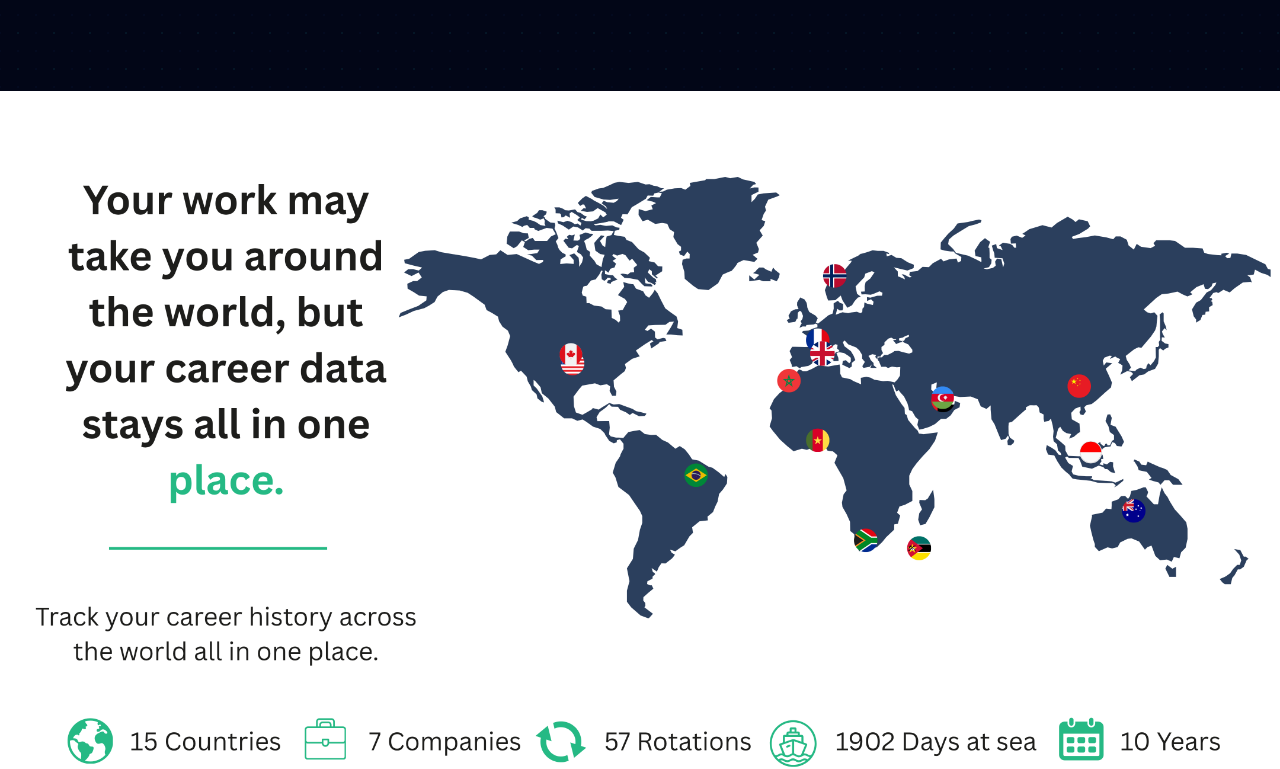
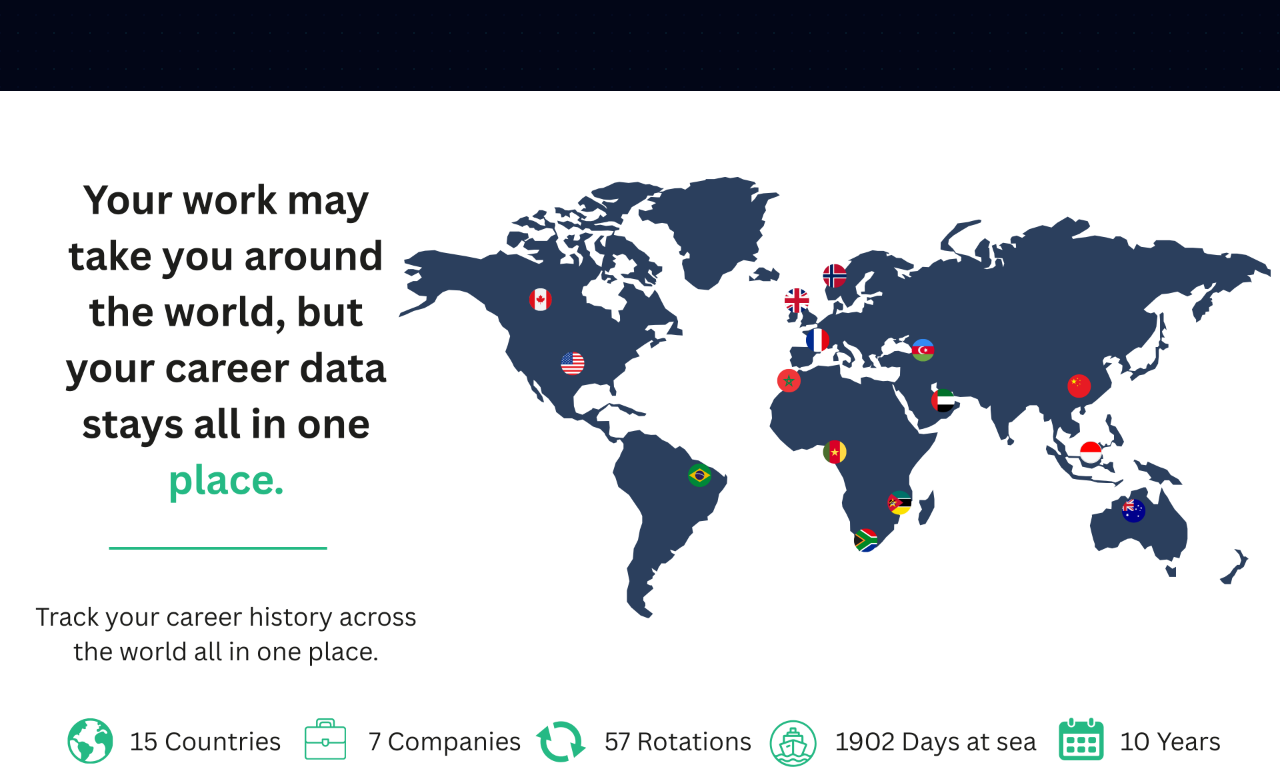
Before and after one commit to nowayjosay/cledger-website, a website: page index.html in a window 1280 px wide. Shown: the part 2143-2912 px from the top of the page. Drawn offline with Linux system fonts and the light colour scheme.

Commit message:
Update Section 4 image reference

```diff
--- a/index.html
+++ b/index.html
@@ -228,7 +228,7 @@
          ================================================ -->
     <section class="world-section">
       <img
-        src="public/Portrait_Page_Orientation_20260715_105335_0000.png"
+        src="public/Portrait_Page_Orientation_20260715_123905_0000.png"
         alt="Your work may take you around the world, but your career data stays all in one place — Cledger world map showing 15 countries, 7 companies, 57 rotations, 1902 days at sea, 10 years"
         class="world-full-image"
       >
```
